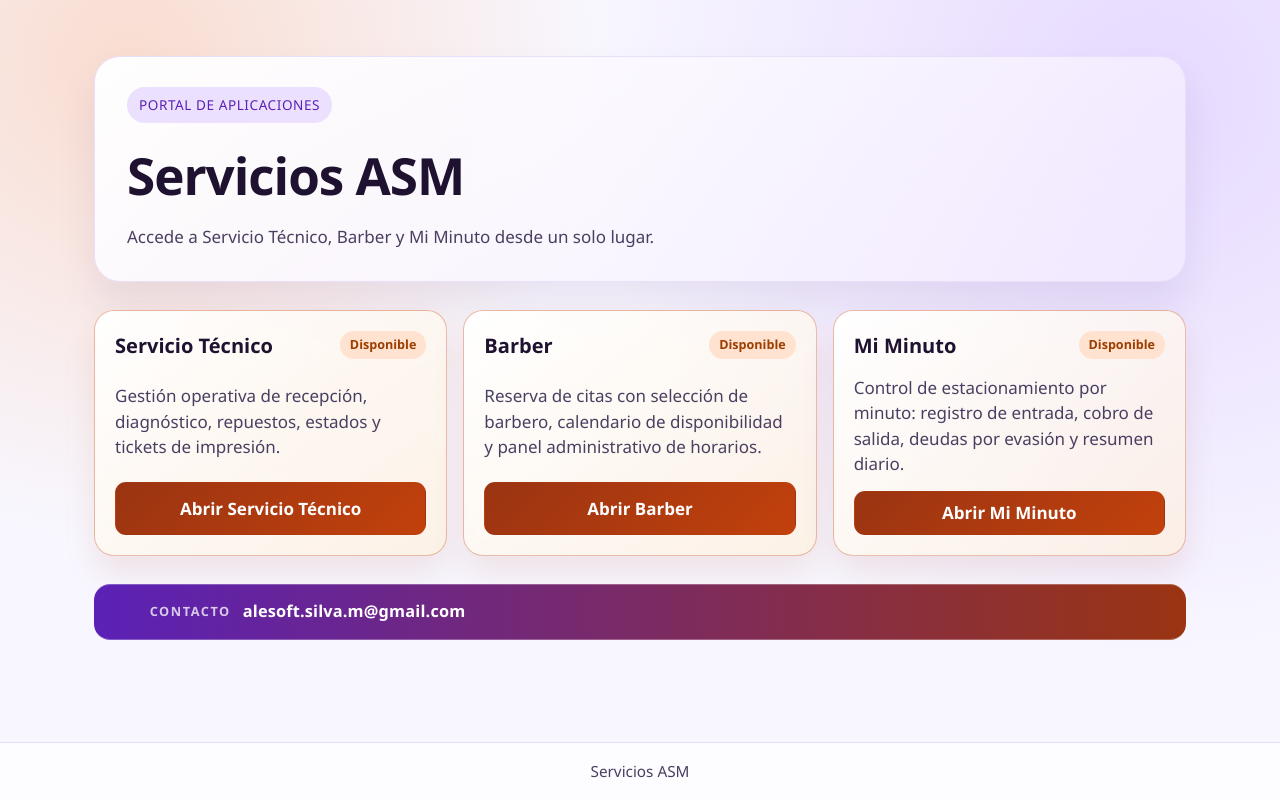
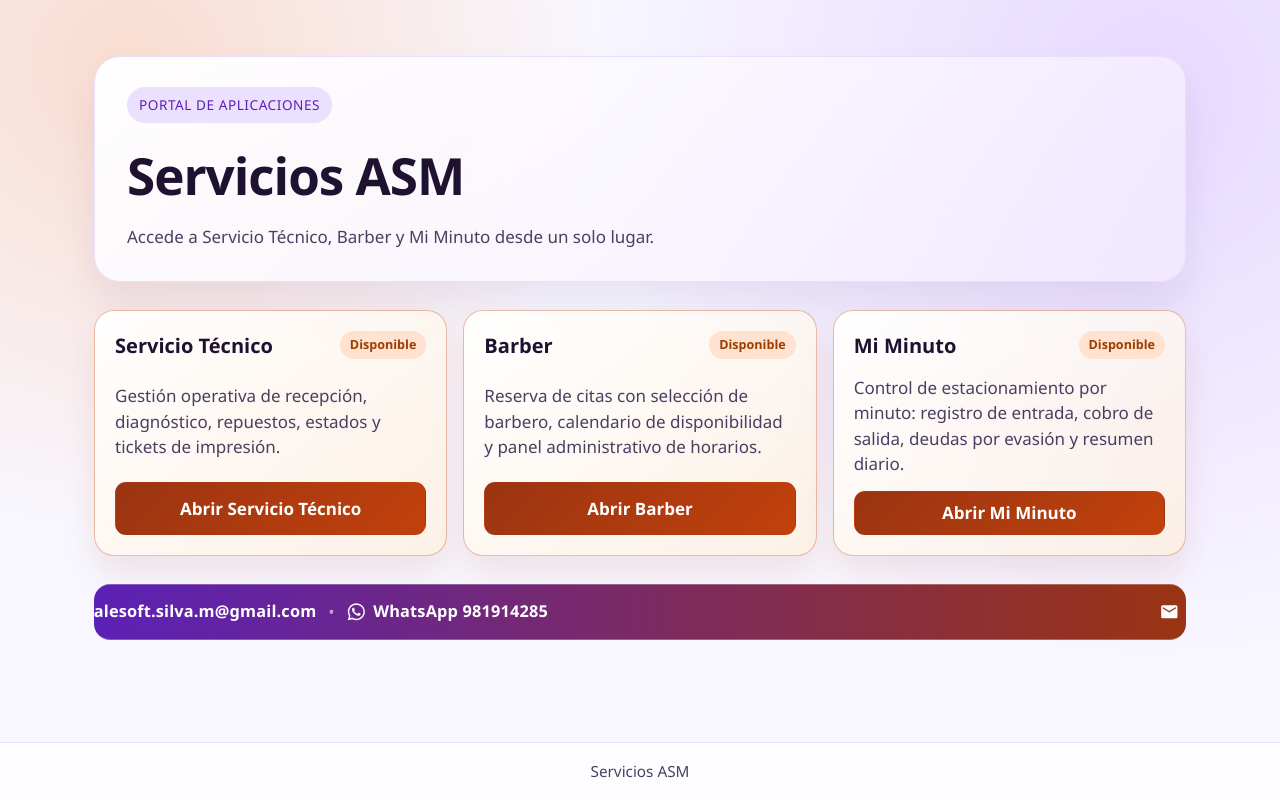
Before and after one commit to Asilvam/serviciosasm-hub, a React (Vite) app: page / in a window 1280 px wide. Built offline with nearby package versions, Linux system fonts and the light colour scheme.

Commit message:
feat: add WhatsApp contact details

```diff
--- a/package.json
+++ b/package.json
@@ -11,7 +11,8 @@
   },
   "dependencies": {
     "react": "^19.2.7",
-    "react-dom": "^19.2.7"
+    "react-dom": "^19.2.7",
+    "react-icons": "^5.7.0"
   },
   "devDependencies": {
     "@types/node": "^24.13.2",
--- a/src/App.css
+++ b/src/App.css
@@ -199,22 +199,36 @@
   white-space: nowrap;
 }
 
-.contact-ticker__item span {
-  font-size: 0.75rem;
+.contact-ticker__link {
+  display: inline-flex;
+  align-items: center;
+  gap: 7px;
+  color: inherit;
+  font-size: 0.96rem;
   font-weight: 700;
-  letter-spacing: 0.12em;
-  text-transform: uppercase;
-  opacity: 0.76;
+  letter-spacing: 0.01em;
+  text-decoration: none;
 }
 
-.contact-ticker__item strong {
-  font-size: 0.96rem;
-  letter-spacing: 0.01em;
+.contact-ticker__link:hover {
+  text-decoration: underline;
+  text-underline-offset: 3px;
 }
 
-.contact-ticker:focus-visible {
+.contact-ticker__link:focus-visible {
   outline: 3px solid rgba(255, 255, 255, 0.82);
-  outline-offset: -5px;
+  outline-offset: 3px;
+  border-radius: 3px;
+}
+
+.contact-ticker__icon {
+  width: 1.15rem;
+  height: 1.15rem;
+  flex: 0 0 auto;
+}
+
+.contact-ticker__separator {
+  opacity: 0.55;
 }
 
 @keyframes contact-scroll {
@@ -264,7 +278,29 @@
   }
 
   .contact-ticker__item {
+    gap: 8px;
     padding-inline: 18px;
+  }
+
+  .contact-ticker__link {
+    font-size: 0.78rem;
+  }
+
+  .contact-ticker__icon {
+    width: 1rem;
+    height: 1rem;
+  }
+}
+
+@media (max-width: 440px) {
+  .contact-ticker__item {
+    min-height: 68px;
+    flex-direction: column;
+    gap: 3px;
+  }
+
+  .contact-ticker__separator {
+    display: none;
   }
 }
 
--- a/src/App.tsx
+++ b/src/App.tsx
@@ -1,4 +1,6 @@
 import './App.css'
+import { FaWhatsapp } from 'react-icons/fa'
+import { MdEmail } from 'react-icons/md'
 
 type SystemCard = {
   name: string
@@ -89,22 +91,44 @@ function App() {
           className="contact-ticker-wrap"
           aria-label="Información de contacto"
         >
-          <a
-            className="contact-ticker"
-            href="mailto:alesoft.silva.m@gmail.com"
-            aria-label="Escribir a alesoft.silva.m@gmail.com"
-          >
+          <div className="contact-ticker">
             <span className="contact-ticker__track">
               <span className="contact-ticker__item">
-                <span>Contacto</span>
-                <strong>alesoft.silva.m@gmail.com</strong>
+                <a
+                  className="contact-ticker__link"
+                  href="mailto:alesoft.silva.m@gmail.com"
+                >
+                  <MdEmail className="contact-ticker__icon" aria-hidden="true" />
+                  alesoft.silva.m@gmail.com
+                </a>
+                <span className="contact-ticker__separator">•</span>
+                <a
+                  className="contact-ticker__link"
+                  href="https://wa.me/56981914285"
+                  target="_blank"
+                  rel="noreferrer"
+                  aria-label="Escribir por WhatsApp al 981914285"
+                >
+                  <FaWhatsapp
+                    className="contact-ticker__icon"
+                    aria-hidden="true"
+                  />
+                  WhatsApp 981914285
+                </a>
               </span>
               <span className="contact-ticker__item" aria-hidden="true">
-                <span>Contacto</span>
-                <strong>alesoft.silva.m@gmail.com</strong>
+                <span className="contact-ticker__link">
+                  <MdEmail className="contact-ticker__icon" />
+                  alesoft.silva.m@gmail.com
+                </span>
+                <span className="contact-ticker__separator">•</span>
+                <span className="contact-ticker__link">
+                  <FaWhatsapp className="contact-ticker__icon" />
+                  WhatsApp 981914285
+                </span>
               </span>
             </span>
-          </a>
+          </div>
         </aside>
       </main>
 
```
Also changed, not shown: 1 other file (tests, documents, lock files or other folders).
